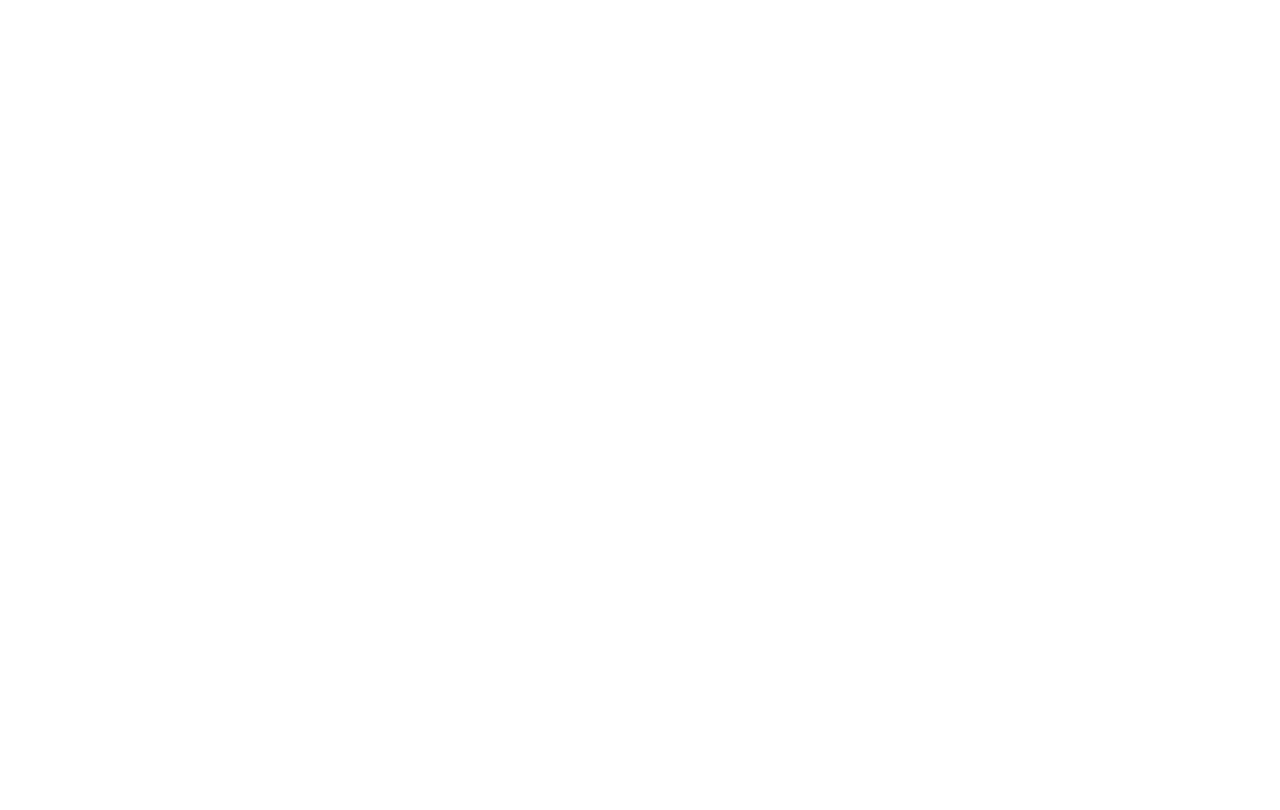
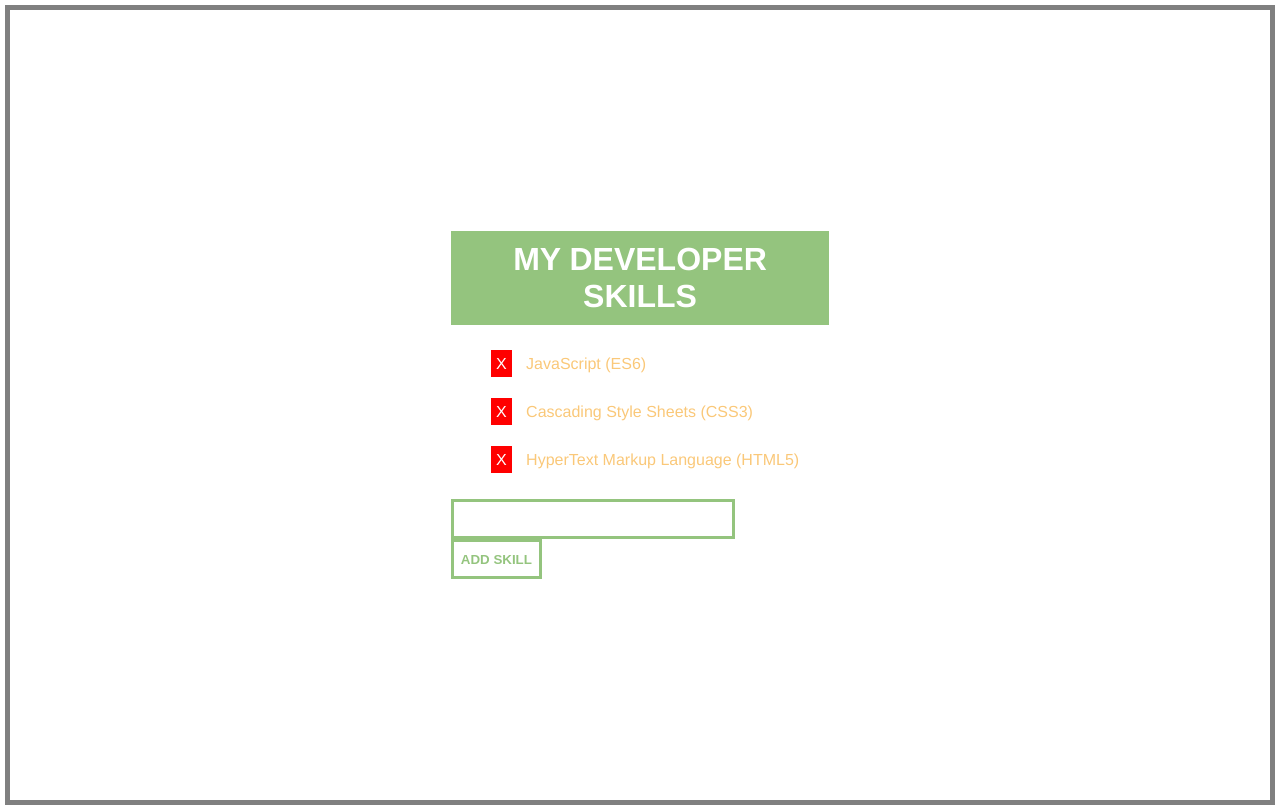
Before and after one commit to jcos201/My-Developer-Skills, a plain HTML site: page index.html in a window 1280 px wide. Drawn offline with nearby package versions, Linux system fonts and the light colour scheme.

Commit message:
finishes visual representation

```diff
--- a/css/style.css
+++ b/css/style.css
@@ -6,6 +6,62 @@
 
 body {
     display: flex;
+    margin: 5px;
     flex-direction: column;
     min-height: 100vh; /* viewport height - span 100% height of the device */
+    border: 5px solid gray;
+    justify-content: center;
+    align-items: center;
 }
+
+main {
+    width: 30%;
+
+}
+
+h1 {
+    background-color: #94c47e;
+    color: white;
+    padding: 10px;
+    text-transform: uppercase;
+    font-family: helvetica;
+    text-align: center;
+}
+
+ul {
+    list-style: none;
+}
+
+li, li span {
+    font-family: helvetica;
+}
+
+li {
+    margin: 30px 0 30px 0;
+    color: #fac879;
+}
+
+li span{
+    color: #fff;
+    margin-right: 10px;
+    text-align: center;
+    background-color: red;
+    padding: 5px;
+}
+
+input, button {
+    border: 3px solid #94c47e;
+    height: 40px;
+}
+
+input {
+    width: 75%;
+}
+
+button {
+    background-color: #fff;
+    color: #94c47e;
+    text-transform: uppercase;
+    font-weight: 600;
+    width: 24%;
+}
--- a/index.html
+++ b/index.html
@@ -12,6 +12,15 @@
     <title>My Developer Skills</title>
 </head>
 <body>
-
+    <main>
+        <h1>My Developer Skills</h1>
+        <ul>
+            <li><span>X</span> JavaScript (ES6)</li>
+            <li><span>X</span> Cascading Style Sheets (CSS3)</li>
+            <li><span>X</span> HyperText Markup Language (HTML5)</li>
+        </ul>
+        <input type="text">
+        <button>Add Skill</button>
+    </main>
 </body>
 </html>
```
